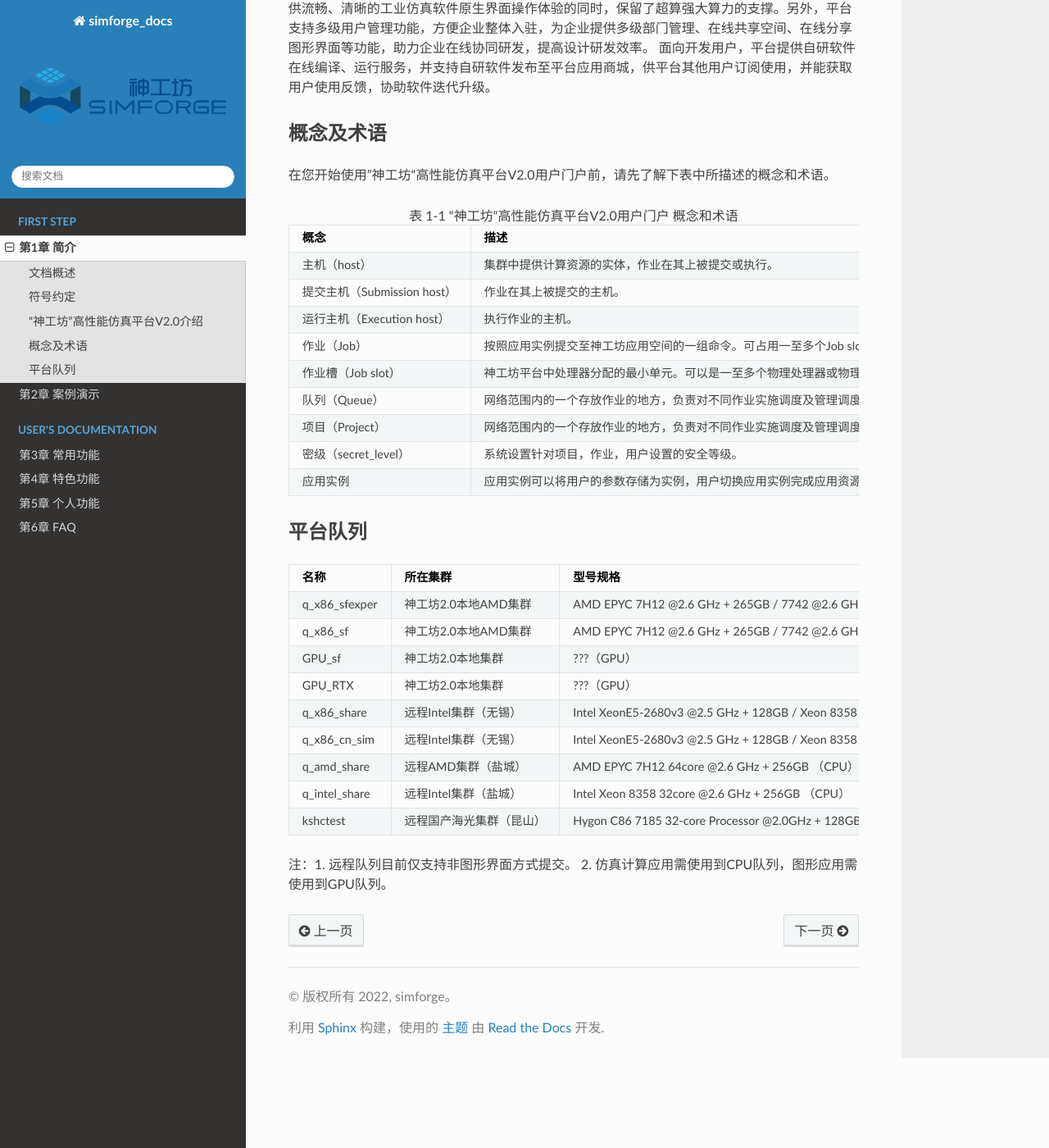
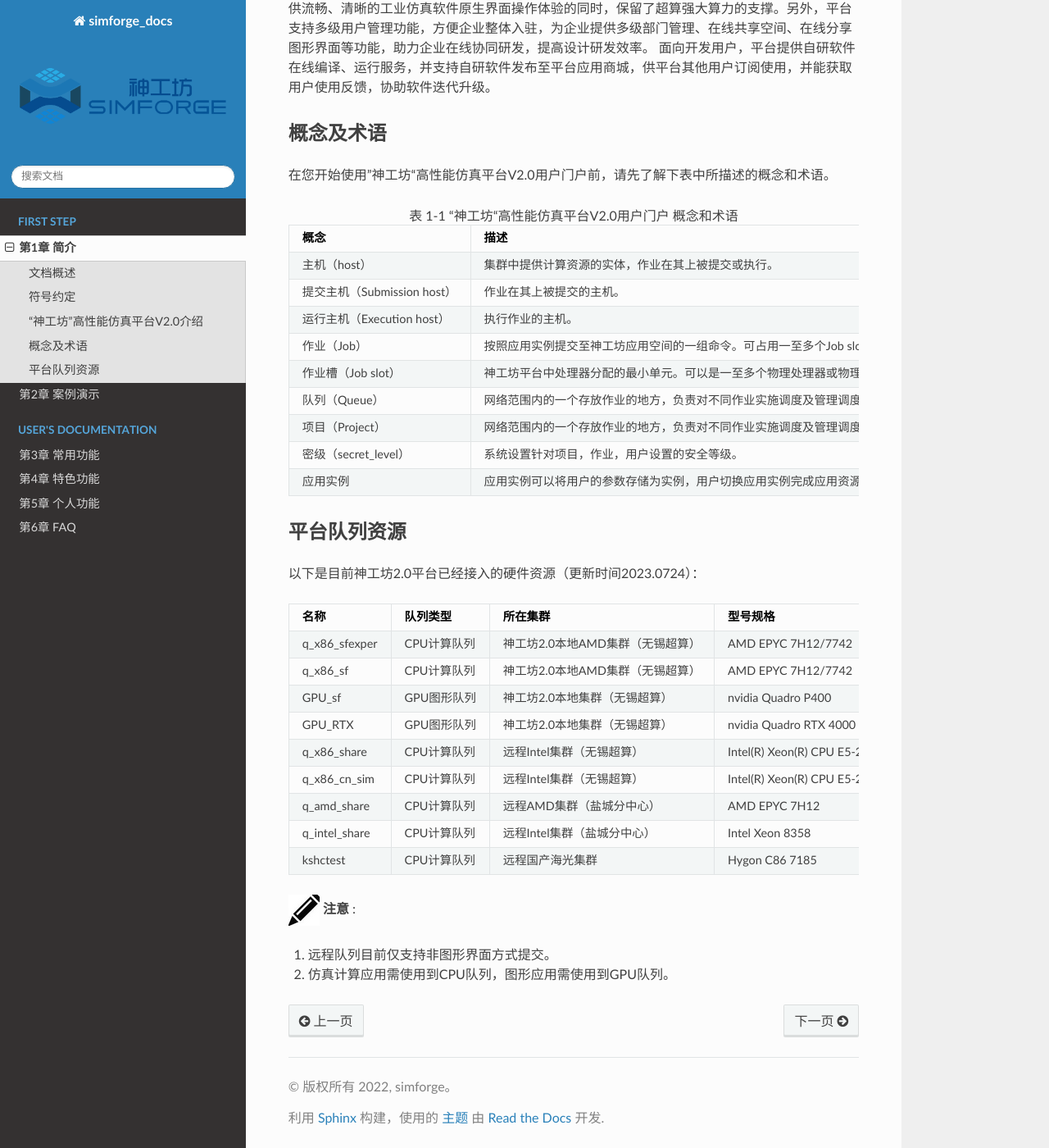
Before and after one commit to readthedocs/tutorial-sphinx-markdown-library, a Sphinx documentation site: the page built from docs/source/chapter_one.md, in a window 1280 px wide and 1400 px high, scrolled down 802 px. Shown: the whole window at 82% size. Built offline with Sphinx 7.4.7 and the Read the Docs theme 2.0.0, drawn with Linux system fonts in a browser that asks for light colours.

Commit message:
xyg:修改平台队列资源表格

```diff
--- a/docs/source/chapter_one.md
+++ b/docs/source/chapter_one.md
@@ -43,19 +43,21 @@
 | 密级（secret_level） | 系统设置针对项目，作业，用户设置的安全等级。|
 | 应用实例 | 应用实例可以将用户的参数存储为实例，用户切换应用实例完成应用资源选择。|
 
-## 平台队列
+## 平台队列资源
+以下是目前神工坊2.0平台已经接入的硬件资源（更新时间2023.0724）：
+| 名称         |  队列类型|所在集群 |    型号规格          |    集群资源（节点个数\*每节点核心数\*每节点内存大小）|
+|:-------:      |:-------:     | :----:    | :----:           |:----:      |
+| q_x86_sfexper | CPU计算队列| 神工坊2.0本地AMD集群（无锡超算）| AMD EPYC 7H12/7742  |     1\*128\*512G    |
+| q_x86_sf      |CPU计算队列 |神工坊2.0本地AMD集群（无锡超算）| AMD EPYC 7H12/7742|     8\*128\*512G   |
+|  GPU_sf       | GPU图形队列|神工坊2.0本地集群（无锡超算）| nvidia Quadro P400 |   1\*64\*128G     |
+|  GPU_RTX      |  GPU图形队列 |神工坊2.0本地集群（无锡超算）| nvidia Quadro RTX 4000|    1\*40\*512G    |
+| q_x86_share   |CPU计算队列 | 远程Intel集群（无锡超算）| Intel(R) Xeon(R) CPU E5-2680 v3 |    766\*24\*128G    |
+| q_x86_cn_sim  |CPU计算队列 | 远程Intel集群（无锡超算）| Intel(R) Xeon(R) CPU E5-2680 v3 |    5\*24\*128G    |
+| q_amd_share   |CPU计算队列 | 远程AMD集群（盐城分中心）  | AMD EPYC 7H12| 500\*128\*256G    |
+| q_intel_share |CPU计算队列 | 远程Intel集群（盐城分中心）| Intel Xeon 8358| 60\*64\*256G      |
+| kshctest      |CPU计算队列 | 远程国产海光集群 |Hygon C86 7185|  20\*32\*128G   |
 
+![](figs/notice.png) **注意** :
 
-| 名称         |  所在集群 |    型号规格          |    集群资源（节点个数*每节点核心数）|
-|:-------:      | :----:    | :----:           |:----:      |
-| q_x86_sfexper | 神工坊2.0本地AMD集群| AMD EPYC 7H12 @2.6 GHz + 265GB / 7742 @2.6 GHz + 512GB （CPU）  |     1*128    |
-| q_x86_sf      | 神工坊2.0本地AMD集群| AMD EPYC 7H12 @2.6 GHz + 265GB / 7742 @2.6 GHz + 512GB （CPU）  |     8*128    |
-|  GPU_sf       | 神工坊2.0本地集群|       ???（GPU）      |             104     |
-|  GPU_RTX      | 神工坊2.0本地集群|       ???（GPU）      |             40      |
-| q_x86_share   | 远程Intel集群（无锡）| Intel XeonE5-2680v3 @2.5 GHz + 128GB / Xeon 8358 32-Core @2.6 GHz + 256GB  （CPU）       |    ?*24    |
-| q_x86_cn_sim  | 远程Intel集群（无锡）| Intel XeonE5-2680v3 @2.5 GHz + 128GB / Xeon 8358 32-Core @2.6 GHz + 256GB   （CPU）       |    4*24    |
-| q_amd_share   | 远程AMD集群（盐城）  | AMD EPYC 7H12 64core @2.6 GHz + 256GB      （CPU）| 500*128    |
-| q_intel_share | 远程Intel集群（盐城）| Intel Xeon 8358 32core @2.6 GHz + 256GB    （CPU）| 60*64      |
-| kshctest      | 远程国产海光集群（昆山）|Hygon C86 7185 32-core Processor @2.0GHz + 128GB （CPU）  |  ?*32   |
-
-注：1. 远程队列目前仅支持非图形界面方式提交。 2. 仿真计算应用需使用到CPU队列，图形应用需使用到GPU队列。
+1. 远程队列目前仅支持非图形界面方式提交。
+2. 仿真计算应用需使用到CPU队列，图形应用需使用到GPU队列。
```
